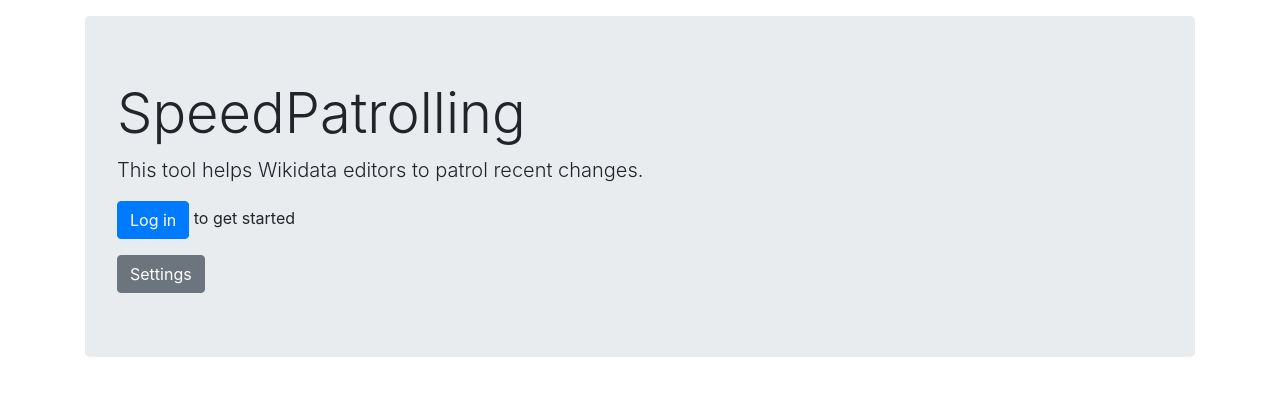
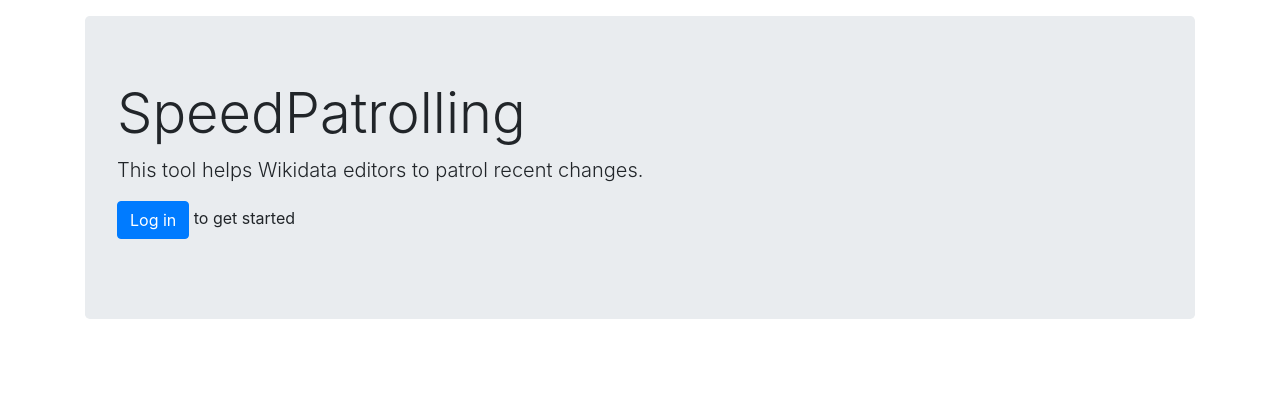
Before and after one commit to lucaswerkmeister/tool-speedpatrolling, a Python web app: template templates/index.html in a window 1280 px wide. Shown: the part 56-452 px from the top of the page. Run offline with Jinja, Linux system fonts and the light colour scheme; the template is opened without the code that fills it: most values are stand-ins (such as "Sample title", 1, 10 or a date in 2020); some libraries are stand-ins or nearby versions.

Commit message:
Settings link should be visiable only for login users

```diff
--- a/templates/index.html
+++ b/templates/index.html
@@ -7,11 +7,11 @@
   </p>
   {% if user_logged_in() %}
   <a class="btn btn-primary btn-large" href="{{ url_for('any_diff') }}">Start</a>
+  <a class="btn btn-secondary btn-large" href="{{ url_for('settings') }}">Settings</a>
   {% else %}
   <p>
     <a class="btn btn-primary btn-large" href="{{ url_for('login') }}">Log in</a> to get started
   </p>
   {% endif %}
-  <a class="btn btn-secondary btn-large" href="{{ url_for('settings') }}">Settings</a>
 </div>
 {% endblock %}
```
